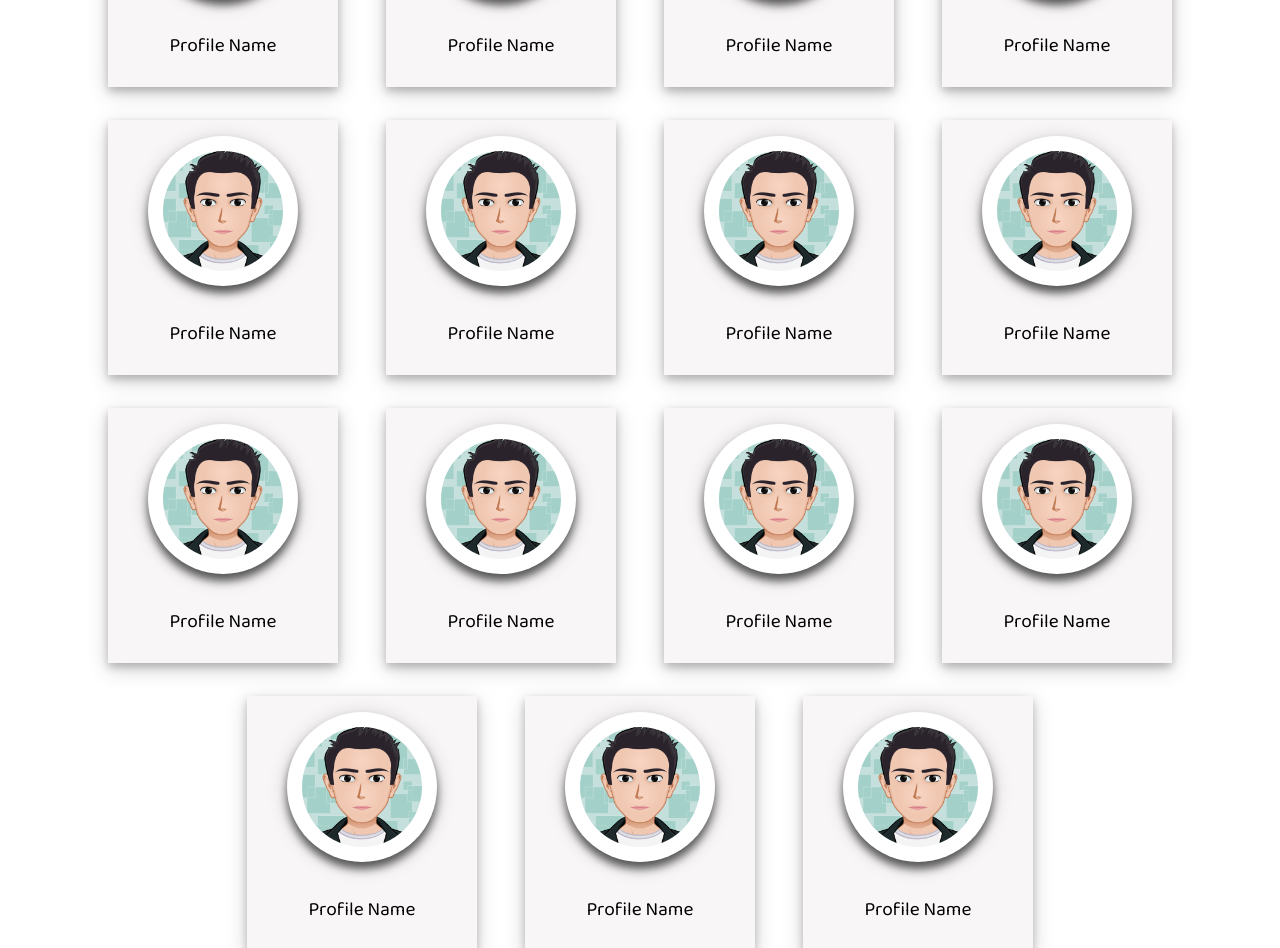
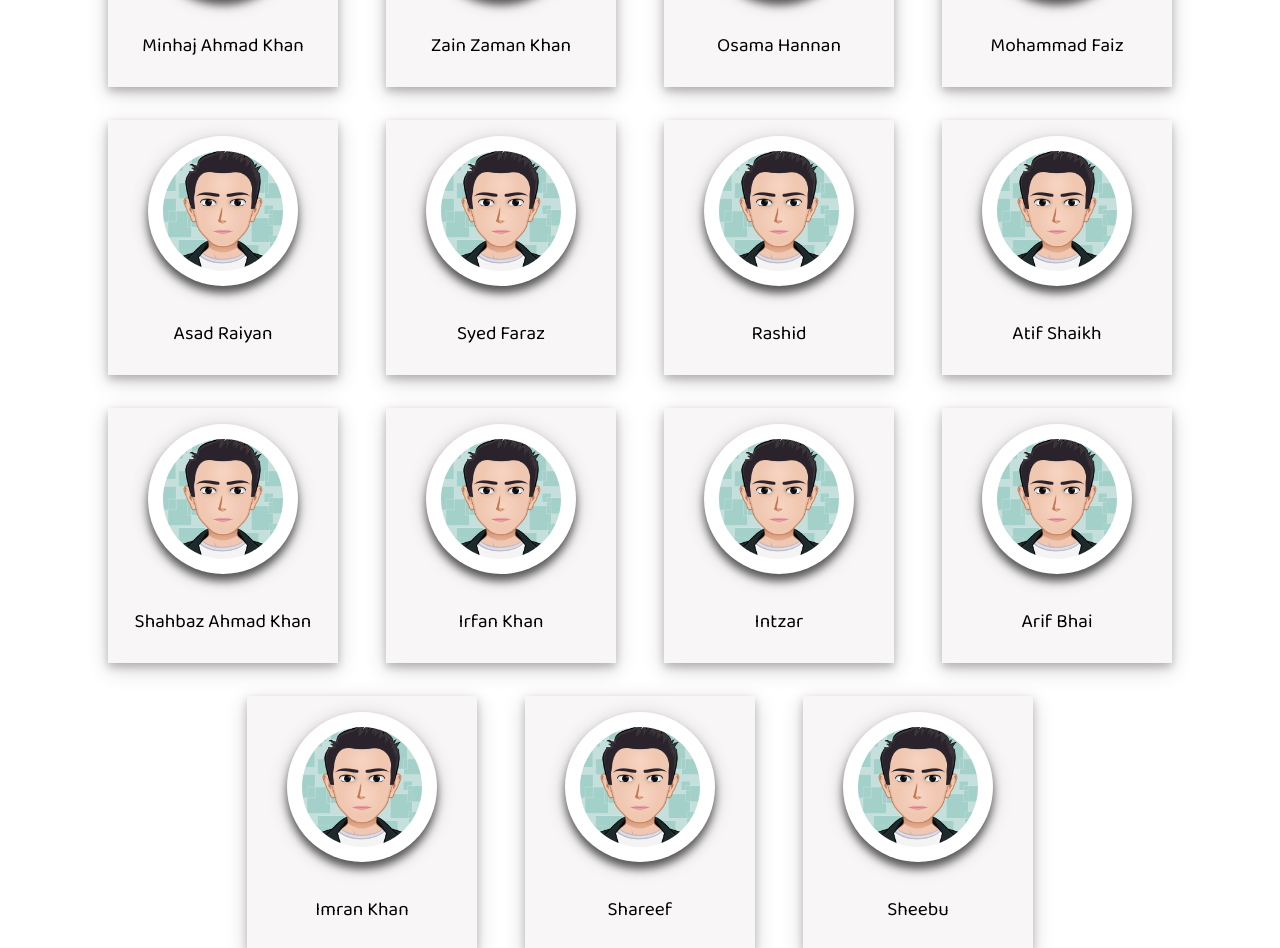
Before and after one commit to osamahannan/cricket-app, a React (Create React App) app: page /team in a window 1280 px wide. Shown: the part 824-1772 px from the top of the page. Built offline with nearby package versions, Linux system fonts and the light colour scheme.

Commit message:
updated image url

```diff
--- a/src/Components/Team.js
+++ b/src/Components/Team.js
@@ -1,7 +1,7 @@
 import React from 'react'
 // import Aos from "aos";
 // import "aos/dist/aos.css";
-// import { Players } from "../Helper/Players"
+import { Players } from "../Helper/Players"
 import dummypic from "../backgrounds/profile.svg";
 
 const Team = () => {
@@ -17,130 +17,19 @@ const Team = () => {
             </div>
             <div className="player-container">
 
-                {/* {Players.map((player) => {
-                    return ( */}
-                        <div className="card-container">
+                {Players.map((player) => {
+                    return (
+                        <div className="card-container" key={player.id}>
                             <div className="player-card">
                                 <div className="profile">
                                     <img src={dummypic} alt="Profile Pic" />
                                 </div>
-                                <span className="player-card-name">Profile Name</span>
+                                <span className="player-card-name">{player.name}</span>
                             </div>
                         </div>
-                        <div className="card-container">
-                            <div className="player-card">
-                                <div className="profile">
-                                    <img src={dummypic} alt="Profile Pic" />
-                                </div>
-                                <span className="player-card-name">Profile Name</span>
-                            </div>
-                        </div>
-                        <div className="card-container">
-                            <div className="player-card">
-                                <div className="profile">
-                                    <img src={dummypic} alt="Profile Pic" />
-                                </div>
-                                <span className="player-card-name">Profile Name</span>
-                            </div>
-                        </div>
-                        <div className="card-container">
-                            <div className="player-card">
-                                <div className="profile">
-                                    <img src={dummypic} alt="Profile Pic" />
-                                </div>
-                                <span className="player-card-name">Profile Name</span>
-                            </div>
-                        </div>
-                        <div className="card-container">
-                            <div className="player-card">
-                                <div className="profile">
-                                    <img src={dummypic} alt="Profile Pic" />
-                                </div>
-                                <span className="player-card-name">Profile Name</span>
-                            </div>
-                        </div>
-                        <div className="card-container">
-                            <div className="player-card">
-                                <div className="profile">
-                                    <img src={dummypic} alt="Profile Pic" />
-                                </div>
-                                <span className="player-card-name">Profile Name</span>
-                            </div>
-                        </div>
-                        <div className="card-container">
-                            <div className="player-card">
-                                <div className="profile">
-                                    <img src={dummypic} alt="Profile Pic" />
-                                </div>
-                                <span className="player-card-name">Profile Name</span>
-                            </div>
-                        </div>
-                        <div className="card-container">
-                            <div className="player-card">
-                                <div className="profile">
-                                    <img src={dummypic} alt="Profile Pic" />
-                                </div>
-                                <span className="player-card-name">Profile Name</span>
-                            </div>
-                        </div>
-                        <div className="card-container">
-                            <div className="player-card">
-                                <div className="profile">
-                                    <img src={dummypic} alt="Profile Pic" />
-                                </div>
-                                <span className="player-card-name">Profile Name</span>
-                            </div>
-                        </div>
-                        <div className="card-container">
-                            <div className="player-card">
-                                <div className="profile">
-                                    <img src={dummypic} alt="Profile Pic" />
-                                </div>
-                                <span className="player-card-name">Profile Name</span>
-                            </div>
-                        </div>
-                        <div className="card-container">
-                            <div className="player-card">
-                                <div className="profile">
-                                    <img src={dummypic} alt="Profile Pic" />
-                                </div>
-                                <span className="player-card-name">Profile Name</span>
-                            </div>
-                        </div>
-                        <div className="card-container">
-                            <div className="player-card">
-                                <div className="profile">
-                                    <img src={dummypic} alt="Profile Pic" />
-                                </div>
-                                <span className="player-card-name">Profile Name</span>
-                            </div>
-                        </div>
-                        <div className="card-container">
-                            <div className="player-card">
-                                <div className="profile">
-                                    <img src={dummypic} alt="Profile Pic" />
-                                </div>
-                                <span className="player-card-name">Profile Name</span>
-                            </div>
-                        </div>
-                        <div className="card-container">
-                            <div className="player-card">
-                                <div className="profile">
-                                    <img src={dummypic} alt="Profile Pic" />
-                                </div>
-                                <span className="player-card-name">Profile Name</span>
-                            </div>
-                        </div>
-                        <div className="card-container">
-                            <div className="player-card">
-                                <div className="profile">
-                                    <img src={dummypic} alt="Profile Pic" />
-                                </div>
-                                <span className="player-card-name">Profile Name</span>
-                            </div>
-                        </div>
-                    {/* )
-                })} */}
+
+                    )
+                })}
 
             </div>
         </div >
--- a/src/Helper/players.js
+++ b/src/Helper/players.js
@@ -1,80 +1,80 @@
-// export const Players = [
+export const Players = [
 
-//     {
-//         id: 1,
-//         name : "Minhaj Ahmad Khan",
-//         url : "Assets/Profile pics/Minhaj.svg"
-//     },
-//     {
-//         id: 2,
-//         name : "Zain Zaman Khan",
-//         url : "Assets/Profile pics/Zain.svg"
-//     },
-//     {
-//         id: 3,
-//         name : "Osama Hannan",
-//         url : "Assets/Profile pics/Osama.svg"
-//     },
-//     {
-//         id: 4,
-//         name : "Mohammad Faiz",
-//         url : "Assets/Profile pics/Faiz.svg"
-//     },
-//     {
-//         id: 5,
-//         name : "Asad Raiyan",
-//         url : "Assets/Profile pics/profile.svg"
-//     },
-//     {
-//         id: 6,
-//         name : "Syed Faraz",
-//         url : "Assets/Profile pics/profile.svg"
-//     },
-//     {
-//         id: 7,
-//         name : "Rashid",
-//         url : "Assets/Profile pics/Rashid.svg"
-//     },
-//     {
-//         id: 8,
-//         name : "Atif Shaikh",
-//         url : "Assets/Profile pics/profile.svg"
-//     },
-//     {
-//         id: 9,
-//         name : "Shahbaz Ahmad Khan",
-//         url : "Assets/Profile pics/profile.svg"
-//     },
-//     {
-//         id: 10,
-//         name : "Irfan Khan",
-//         url : "Assets/Profile pics/Irfan.svg"
-//     },
-//     {
-//         id: 11,
-//         name : "Intzar",
-//         url : "Assets/Profile pics/Intzar.svg"
-//     },
-//     {
-//         id: 12,
-//         name : "Arif Bhai",
-//         url : "Assets/Profile pics/profile.svg"
-//     },
-//     {
-//         id: 13,
-//         name : "Imran Khan",
-//         url : "Assets/Profile pics/profile.svg"
-//     },
-//     {
-//         id: 14,
-//         name : "Shareef",
-//         url : "Assets/Profile pics/shareef.svg"
-//     },
-//     {
-//         id: 15,
-//         name : "Sheebu",
-//         url :"Assets/Profile pics/profile.svg"
-//     }
+    {
+        id: 1,
+        name : "Minhaj Ahmad Khan",
+        url : "Assets/Profile pics/Minhaj.svg"
+    },
+    {
+        id: 2,
+        name : "Zain Zaman Khan",
+        url : "Assets/Profile pics/Zain.svg"
+    },
+    {
+        id: 3,
+        name : "Osama Hannan",
+        url : "Assets/Profile pics/Osama.svg"
+    },
+    {
+        id: 4,
+        name : "Mohammad Faiz",
+        url : "Assets/Profile pics/Faiz.svg"
+    },
+    {
+        id: 5,
+        name : "Asad Raiyan",
+        url : "Assets/Profile pics/profile.svg"
+    },
+    {
+        id: 6,
+        name : "Syed Faraz",
+        url : "Assets/Profile pics/profile.svg"
+    },
+    {
+        id: 7,
+        name : "Rashid",
+        url : "Assets/Profile pics/Rashid.svg"
+    },
+    {
+        id: 8,
+        name : "Atif Shaikh",
+        url : "Assets/Profile pics/profile.svg"
+    },
+    {
+        id: 9,
+        name : "Shahbaz Ahmad Khan",
+        url : "Assets/Profile pics/profile.svg"
+    },
+    {
+        id: 10,
+        name : "Irfan Khan",
+        url : "Assets/Profile pics/Irfan.svg"
+    },
+    {
+        id: 11,
+        name : "Intzar",
+        url : "Assets/Profile pics/Intzar.svg"
+    },
+    {
+        id: 12,
+        name : "Arif Bhai",
+        url : "Assets/Profile pics/profile.svg"
+    },
+    {
+        id: 13,
+        name : "Imran Khan",
+        url : "Assets/Profile pics/profile.svg"
+    },
+    {
+        id: 14,
+        name : "Shareef",
+        url : "Assets/Profile pics/shareef.svg"
+    },
+    {
+        id: 15,
+        name : "Sheebu",
+        url :"Assets/Profile pics/profile.svg"
+    }
 
 
-// ]
+]
```
